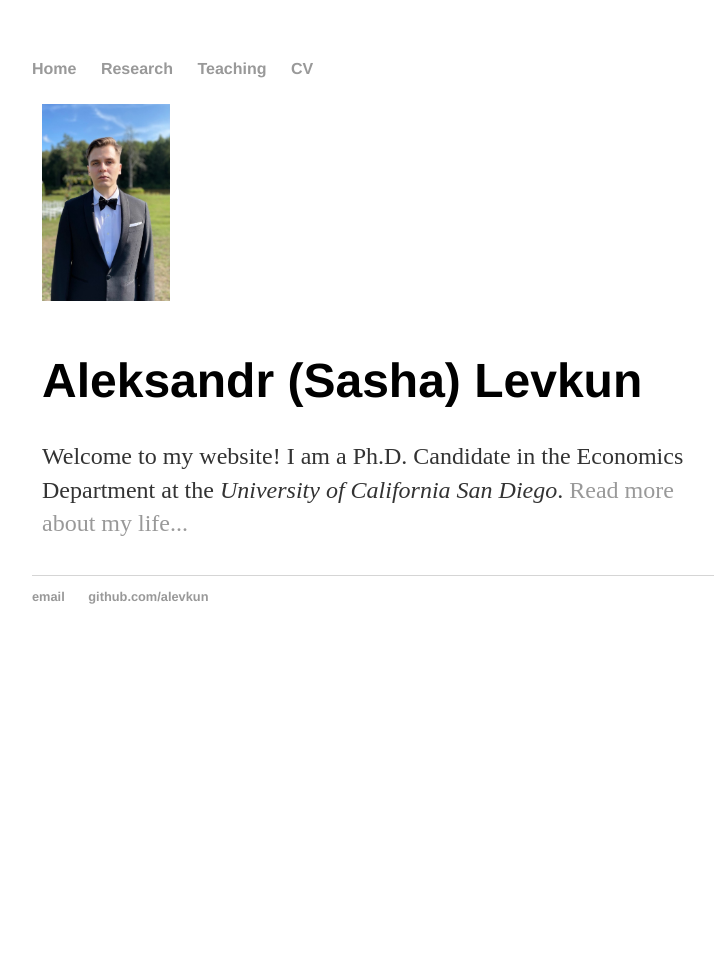
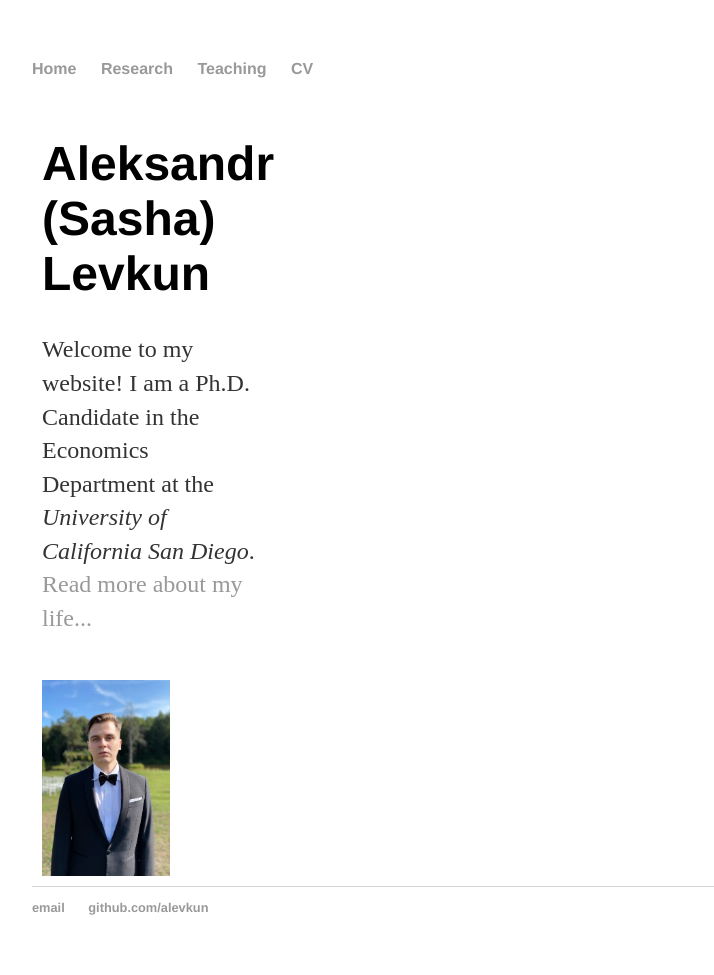
Before and after one commit to alevkun/alevkun.github.io, a Jekyll site: the page built from index.html, in a window 1280 px wide. Shown: the whole page, without its empty margins (160-874 px from the left). Built offline with Jekyll 4.4.1, drawn with Linux system fonts in a browser that asks for light colours; before the commit the page ends 900 px from its top, so only the background shows below that.

Commit message:
Update index.html

```diff
--- a/index.html
+++ b/index.html
@@ -4,10 +4,10 @@ title: Aleksandr Levkun
 ---
 <div class="row">
   <div class="column left" style="background-color:White;">
-    <img src="https://alevkun.github.io/assets/headshot.JPG" style="width: 10vw; min-width: 100px;" align="top"/>
-  </div>
-  <div class="column right" style="background-color:White;">
     <h1>Aleksandr (Sasha) Levkun</h1>
     <p>Welcome to my website! I am a Ph.D. Candidate in the Economics Department at the <em>University of California San Diego</em>. <a href="/about">Read more about my life...</a></p>
   </div>
+  <div class="column right" style="background-color:White;">
+    <img src="https://alevkun.github.io/assets/headshot.JPG" style="width: 10vw; min-width: 100px;" align="top"/>
+  </div>
 </div>
```
